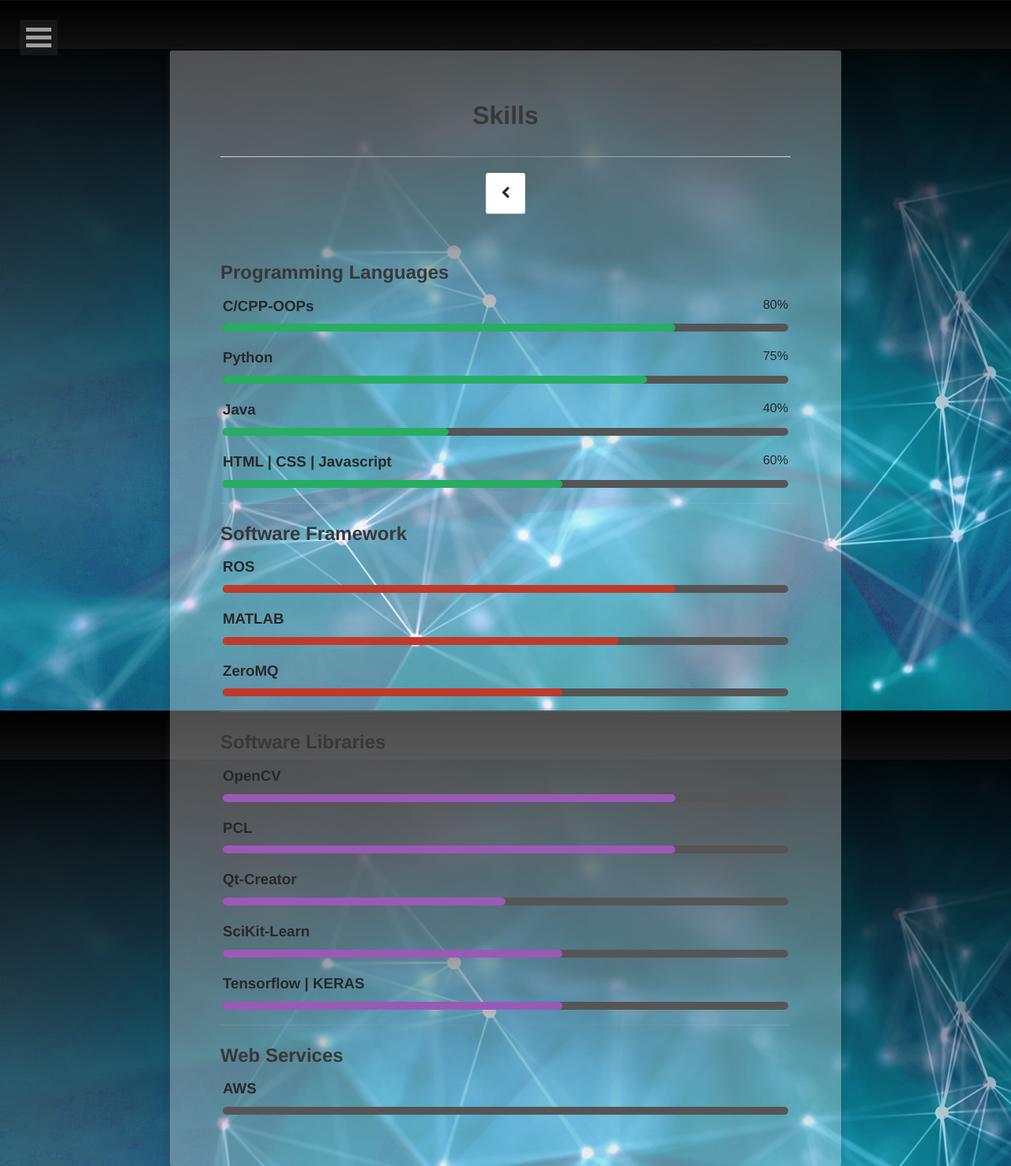
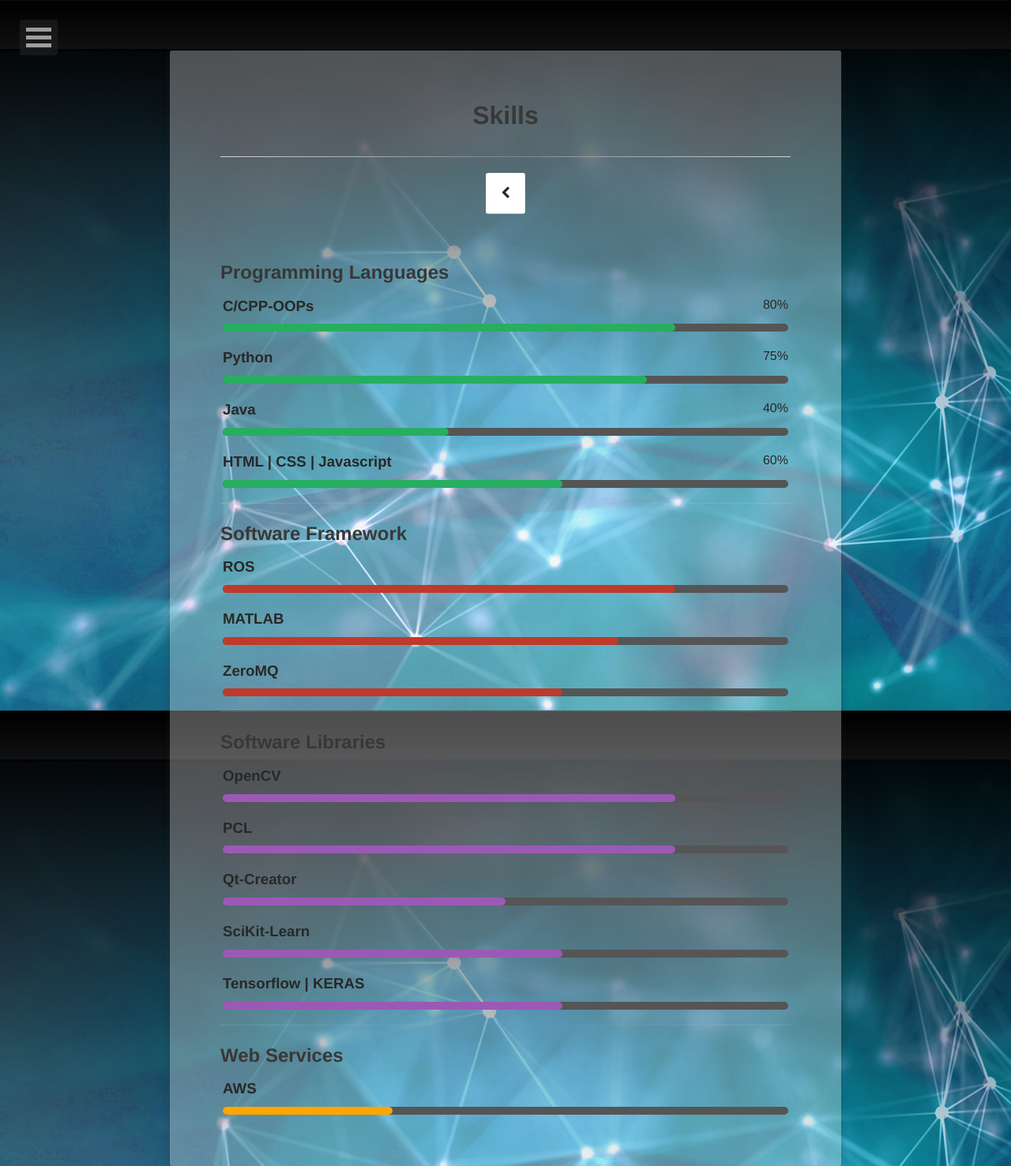
Before and after one commit to nalinraut/nalinraut.github.io, a Jekyll site: the page built from skills/index.md, in a window 1280 px wide. Shown: the whole page at 79% size. Built offline with Jekyll 4.4.1, drawn with Linux system fonts in a browser that asks for light colours.

Commit message:
Added progress bar

```diff
--- a/skills/index.md
+++ b/skills/index.md
@@ -129,7 +129,7 @@
   <li>
     <div class="progressbar-title">
       <h3>Tensorflow | KERAS</h3>
-      <span class="percent" id="javascript-kerastensor"></span>
+      <span class="percent" id="kerastensor-pourcent"></span>
     </div>
     <div class="bar-container">
       <span class="progressbar progresspurple" id="progress-kerastensor"></span>
@@ -146,7 +146,7 @@
       <span class="percent" id="aws-pourcent"></span>
     </div>
     <div class="bar-container">
-      <span class="progressbar progressorang" id="progress-aws"></span>
+      <span class="progressbar progressorange" id="progress-aws"></span>
     </div>
   </li>
   </ul>
```
